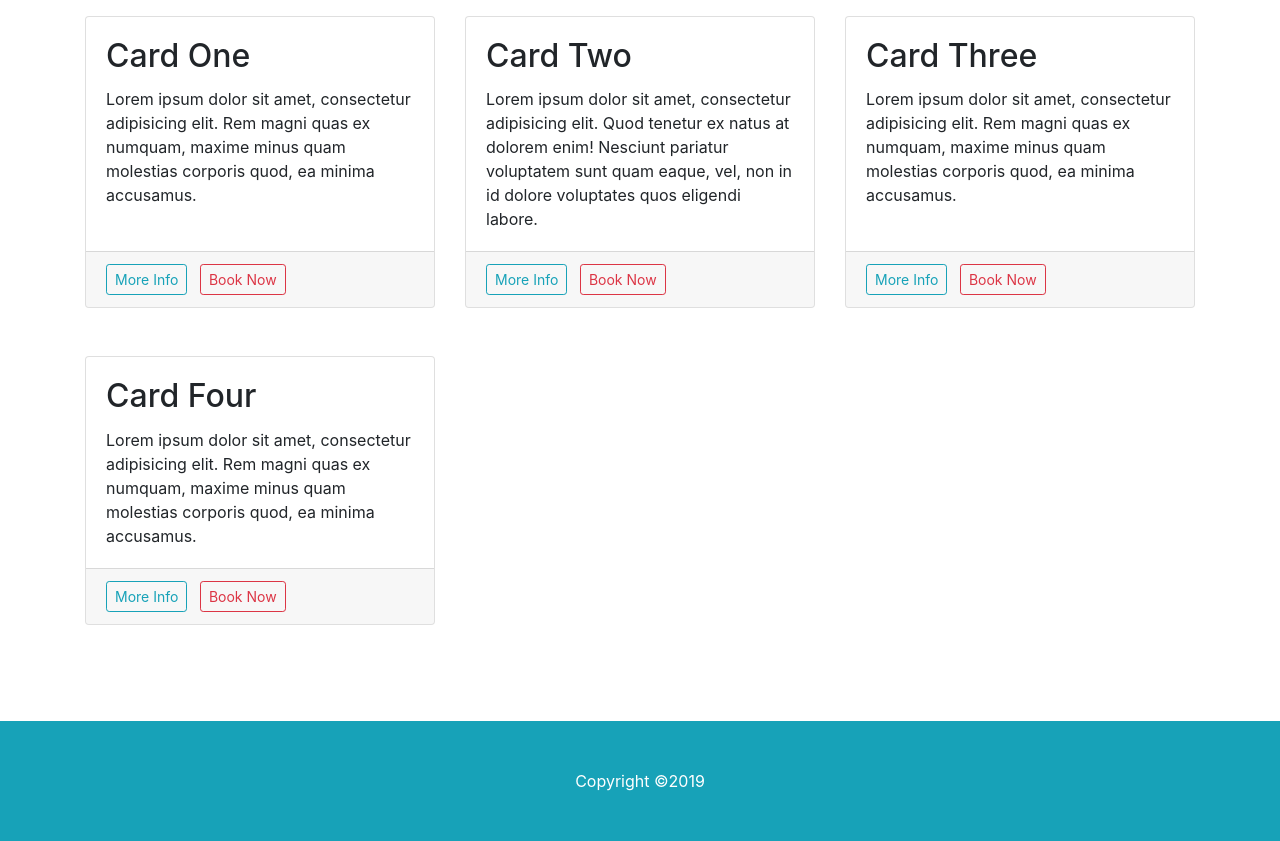
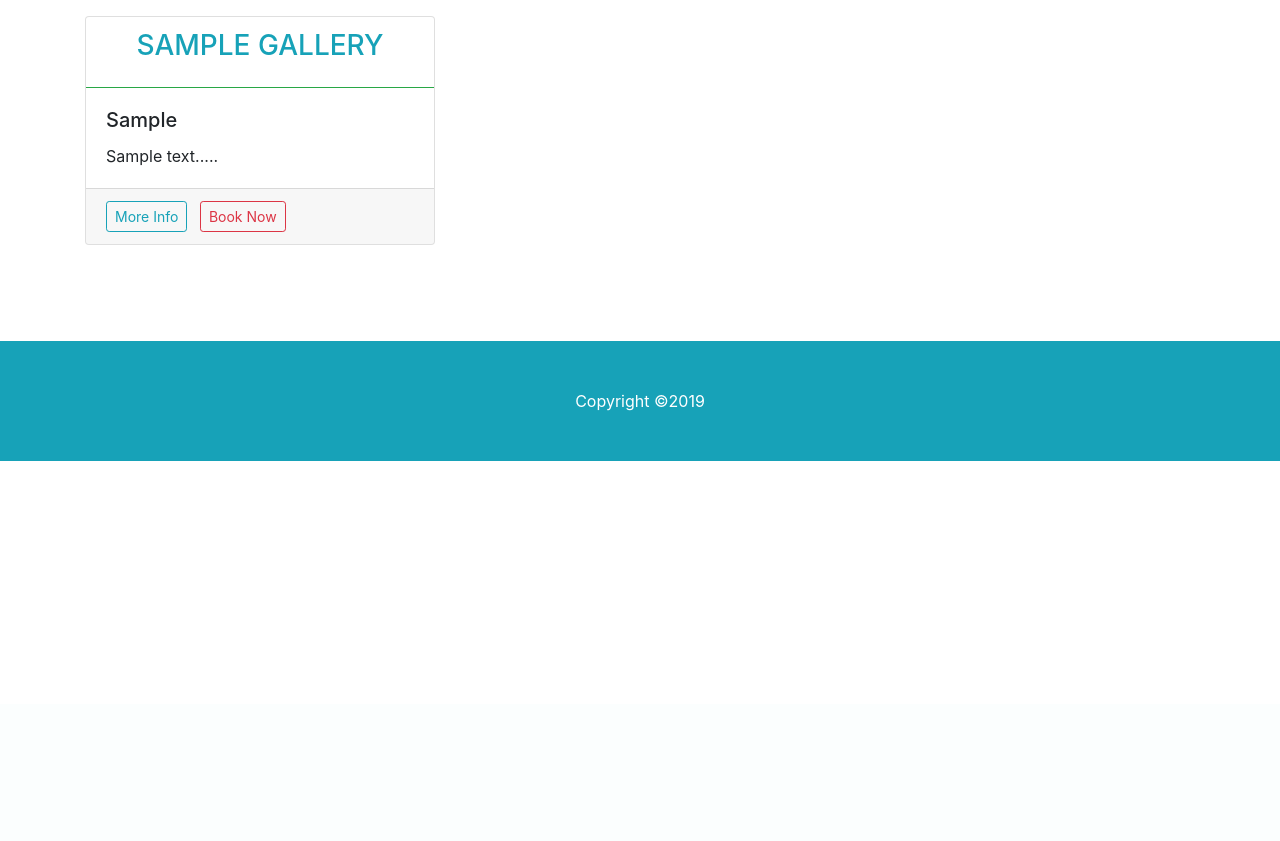
Before and after one commit to labibgb/art-exhibition-gallery-booking-system, a Django app: page /galleries/ in a window 1280 px wide. Shown: the part 96-937 px from the top of the page. After the commit the page ends 557 px from the top, so only its background shows below. Run offline with Django 3.2, Linux system fonts and the light colour scheme; tables that the repository leaves empty hold one stand-in row (values such as "Sample post"); some libraries are stand-ins or nearby versions.

Commit message:
Add dynamic data

```diff
--- a/templates/galleries/galleries.html
+++ b/templates/galleries/galleries.html
@@ -1,67 +1,71 @@
 {% extends 'base.html'%}
+{% load humanize %}
 {% block content %}
 <div class="container my-5">
     <nav aria-label="breadcrumb">
         <ol class="breadcrumb">
           <li class="breadcrumb-item"><a href="{% url 'home' %}">Home</a></li>
-          <li class="breadcrumb-item active" aria-current="page">Galleries</li>
+          <li class="breadcrumb-item active" aria-current="page">Browse Galleries</li>
         </ol>
     </nav>
     <div class="row">
-        <div class="col-md-4 mb-5">
+      {% if galleries %}
+        {% for gallery in galleries %}
+        <div class="card-group col-md-4 mb-5">
           <div class="card h-100">
+            <div class="card-header card-title bg-transparent border-success"><h3 class="card-title text-info text-center ">{{ gallery.nameUpper }}</h3></div>
             <div class="card-body">
-              <h2 class="card-title">Card One</h2>
-              <p class="card-text">Lorem ipsum dolor sit amet, consectetur adipisicing elit. Rem magni quas ex numquam, maxime minus quam molestias corporis quod, ea minima accusamus.</p>
+              <h5 class="card-title ">{{ gallery.location.location }}</h5>
+              <p class="card-text">{{ gallery.shortdesc }}....</p>
             </div>
             <div class="card-footer">
-                <a href="#" class="btn btn-outline-info btn-sm mr-2">More Info</a>
+                <a href="{% url 'gallery' gallery.id %}" class="btn btn-outline-info btn-sm mr-2">More Info</a>
                 <a href="#" class="btn btn-outline-danger btn-sm">Book Now</a>
             </div>
           </div>
         </div>
-        <!-- /.col-md-4 -->
-        <div class="col-md-4 mb-5">
-          <div class="card h-100">
-            <div class="card-body">
-              <h2 class="card-title">Card Two</h2>
-              <p class="card-text">Lorem ipsum dolor sit amet, consectetur adipisicing elit. Quod tenetur ex natus at dolorem enim! Nesciunt pariatur voluptatem sunt quam eaque, vel, non in id dolore voluptates quos eligendi labore.</p>
-            </div>
-            <div class="card-footer">
-                <a href="#" class="btn btn-outline-info btn-sm mr-2">More Info</a>
-                <a href="#" class="btn btn-outline-danger btn-sm">Book Now</a>
-            </div>
-          </div>
+        {% endfor %}
+      {% else %}
+        <div class="col-md-12 mb-5">
+          <p>No Galleries Available</p>
         </div>
-        <!-- /.col-md-4 -->
-        <div class="col-md-4 mb-5">
-          <div class="card h-100">
-            <div class="card-body">
-              <h2 class="card-title">Card Three</h2>
-              <p class="card-text">Lorem ipsum dolor sit amet, consectetur adipisicing elit. Rem magni quas ex numquam, maxime minus quam molestias corporis quod, ea minima accusamus.</p>
-            </div>
-            <div class="card-footer">
-                <a href="#" class="btn btn-outline-info btn-sm mr-2">More Info</a>
-                <a href="#" class="btn btn-outline-danger btn-sm">Book Now</a>
-            </div>
-          </div>
-        </div>
-        <!-- /.col-md-4 -->
-         <!-- /.col-md-4 -->
-         <div class="col-md-4 mb-5">
-            <div class="card h-100">
-              <div class="card-body">
-                <h2 class="card-title">Card Four</h2>
-                <p class="card-text">Lorem ipsum dolor sit amet, consectetur adipisicing elit. Rem magni quas ex numquam, maxime minus quam molestias corporis quod, ea minima accusamus.</p>
-              </div>
-              <div class="card-footer">
-                <a href="#" class="btn btn-outline-info btn-sm mr-2">More Info</a>
-                <a href="#" class="btn btn-outline-danger btn-sm">Book Now</a>
-              </div>
-            </div>
-          </div>
-          <!-- /.col-md-4 -->
+      {% endif %}
 
-      </div>
+    </div>
+    <nav aria-label="...">
+      {% if galleries.has_other_pages %}
+        <ul class="pagination">
+          {% if galleries.has_previous %}
+            <li class="page-item">
+              <a href="?page={{galleries.previous_page_number}}" class="page-link">Previous</a>
+            </li>
+          {% else %}
+              <li class="page-item disable">
+                <a class="page-link">Previous</a>
+              </li>
+          {% endif %}
+          {% for i in galleries.paginator.page_range %}
+              {% if galleries.number == i %}
+                <li class="page-item active">
+                  <a class="page-link">{{i}}</a>
+                </li>
+              {% else %}
+                <li class="page-item">
+                  <a href="?page={{i}}" class="page-link">{{i}}</a>
+                </li>
+              {% endif %}
+          {% endfor %}
+          {% if galleries.has_next %}
+            <li class="page-item">
+              <a href="?page={{galleries.next_page_number}}" class="page-link">Next</a>
+            </li>
+          {% else %}
+              <li class="page-item disable">
+                <a class="page-link">Next</a>
+              </li>
+          {% endif %}
+        </ul>
+      {% endif %}
+    </nav>
 </div>
 {% endblock %}
```
Also changed, not shown: templates/galleries/gallery.html (+39 -0 lines).
